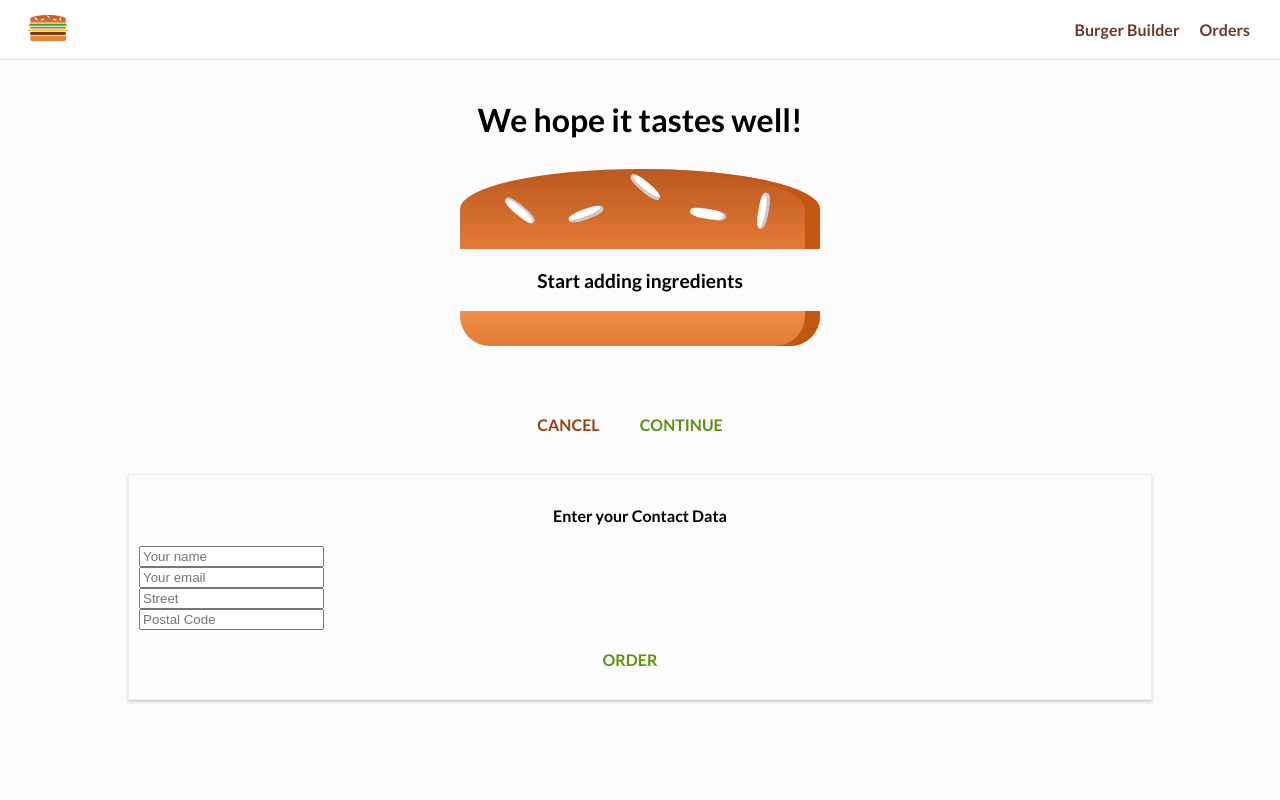
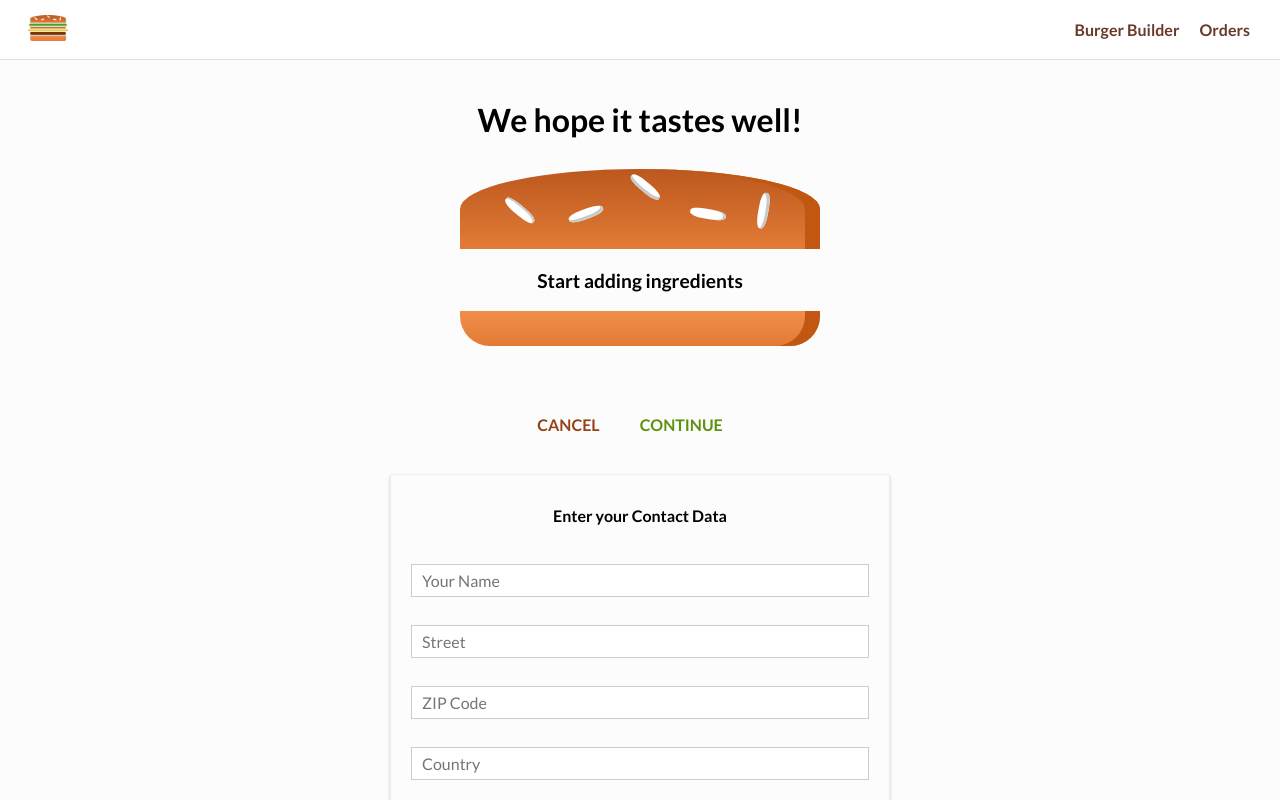
Before and after one commit to JaroslawMejer/react-burger-builder, a React (Create React App) app: page /checkout in a window 1280 px wide. Both pictures are taken after a click on the button "CONTINUE". Shown: the top 800 px of the page. Built offline with nearby package versions, Linux system fonts and the light colour scheme.

Commit message:
Working on form

```diff
--- /dev/null
+++ b/src/components/UI/Input/Input.js
@@ -0,0 +1,55 @@
+import React from 'react';
+import classes from'./Input.module.sass'
+
+const input = (props) => {
+    let inputElement = null;
+
+    switch(props.elementType) {
+        case('input'):
+            inputElement = <input
+                className={classes.InputElement}
+                {...props.elementConfig}
+                value={props.value}
+            onChange={props.changed}/>
+            break;
+        case('select'):
+            inputElement = (
+                <select
+                    className={classes.InputElement}
+                    defaultValue={props.value}
+                    onChange={props.changed}
+                >
+                    {props.elementConfig.options.map(option => (
+                        <option key={option.value} value={option.value}>{option.displayValue}</option>
+                    ))}
+                </select>
+            )
+            break;
+        case('textarea'):
+            inputElement = <textarea
+                className={classes.InputElement}
+                {...props.elementConfig}
+                value={props.value}
+                onChange={props.changed}
+            />
+            break;
+        default:
+            inputElement = <input
+                className={classes.InputElement}
+                {...props.elementConfig}
+                defaultValue={props.value}
+                onChange={props.changed}
+            />
+    }
+    return(
+        <div className={classes.Input}>
+            <label className={classes.Label}>
+                {props.label}
+            </label>
+            {inputElement}
+        </div>
+        )
+
+};
+
+export default input;
--- /dev/null
+++ b/src/components/UI/Input/Input.module.sass
@@ -0,0 +1,20 @@
+.Input
+  width: 100%
+  padding: 10px
+  box-sizing: border-box
+  .Label
+    font-weight: bold
+    display: block
+    margin-bottom: 8px
+  .InputElement
+    outline: none
+    border: 1px solid #ccc
+    background-color: white
+    font: inherit
+    padding: 6px 10px
+    display: block
+    width: 100%
+    box-sizing: border-box
+    &:focus
+      outline: none
+      background-color: #ccc
--- a/src/containers/checkout/ContactData/ContactData.js
+++ b/src/containers/checkout/ContactData/ContactData.js
@@ -4,14 +4,61 @@
 import classes from './ContactData.module.sass'
 import axios from '../../../axios-orders'
 import Spinner from '../../../components/UI/Spinner/Spinner'
+import Input from '../../../components/UI/Input/Input'
 
 class ContactData extends  Component {
     state = {
-        name: '',
-        email: '',
-        address: {
-            street: '',
-            postalCode: ''
+        orderForm: {
+            name: {
+                elementType: 'input',
+                elementConfig: {
+                    type: 'text',
+                    placeholder: 'Your Name'
+                },
+                value: ''
+            },
+            street: {
+                elementType: 'input',
+                elementConfig: {
+                    type: 'text',
+                    placeholder: 'Street'
+                },
+                value: ''
+            },
+            zipCode: {
+                elementType: 'input',
+                elementConfig: {
+                    type: 'text',
+                    placeholder: 'ZIP Code'
+                },
+                value: ''
+            },
+            country: {
+                elementType: 'input',
+                elementConfig: {
+                    type: 'text',
+                    placeholder: 'Country'
+                },
+                value: ''
+            },
+            email: {
+                elementType: 'input',
+                elementConfig: {
+                    type: 'email',
+                    placeholder: 'Your email'
+                },
+                value: ''
+            },
+            deliveryMethod: {
+                elementType: 'select',
+                elementConfig: {
+                    options: [
+                        {value: 'fastest', displayValue: 'Fastest'},
+                        {value: 'cheapest', displayValue: 'Chepeast'},
+                        ]
+                },
+                value: ''
+            },
         },
         loading: false
     }
@@ -23,16 +70,7 @@
         const order = {
             ingredients: this.props.ingredients,
             price: this.props.price,
-            customer: {
-                name: 'Jaroslaw Mejer',
-                address: {
-                    street: 'Test 1',
-                    zipCode: '4316',
-                    country: 'Germany'
-                },
-                email: 'test@test.com'
-            },
-            deliveryMethod: 'fastest'
+
         }
         axios.post('/orders.json', order)
             .then(response => {
@@ -44,14 +82,39 @@
             }); //ending ".json" is required by Firebase - it creates a new node called "orders"
     }
 
+    inputChangedHandler = (event, inputIdentifiier) => {
+        const updatedOrderForm = {
+            ...this.state.orderForm
+        }
+        const updatedFormElement = {
+            ...updatedOrderForm[inputIdentifiier]
+        };
+        updatedFormElement.value = event.target.value;
+        updatedOrderForm[inputIdentifiier] = updatedFormElement
+        this.setState({orderForm: updatedOrderForm})
+    }
+
     render() {
+
+        const formElementsArray = [];
+        for(let key in this.state.orderForm) {
+            formElementsArray.push({
+                id: key,
+                config: this.state.orderForm[key]
+            })
+        }
 
         let form = (
             <form>
-                <input type="text" name="name" placeholder="Your name" />
-                <input type="email" name="email" placeholder="Your email" />
-                <input type="text" name="street" placeholder="Street" />
-                <input type="text" name="postal" placeholder="Postal Code" />
+                {formElementsArray.map(formElement => (
+                    <Input
+                        elementType={formElement.config.elementType}
+                        elementConfig={formElement.config.elementConfig}
+                        defaultValue={formElement.config.value}
+                        key={formElement.id}
+                        changed={(event) => this.inputChangedHandler(event, formElement.id)}
+                    />
+                ))}
                 <Button btnType="Success" clicked={this.orderHandler}>ORDER</Button>
             </form>
         );
--- a/src/containers/checkout/ContactData/ContactData.module.sass
+++ b/src/containers/checkout/ContactData/ContactData.module.sass
@@ -6,8 +6,5 @@
   border: 1px solid #eee
   padding: 10px
   box-sizing: border-box
-
-  input
-    display: block
-  @media (min-width: 600)
+  @media (min-width: 600px)
     width: 500px
```
